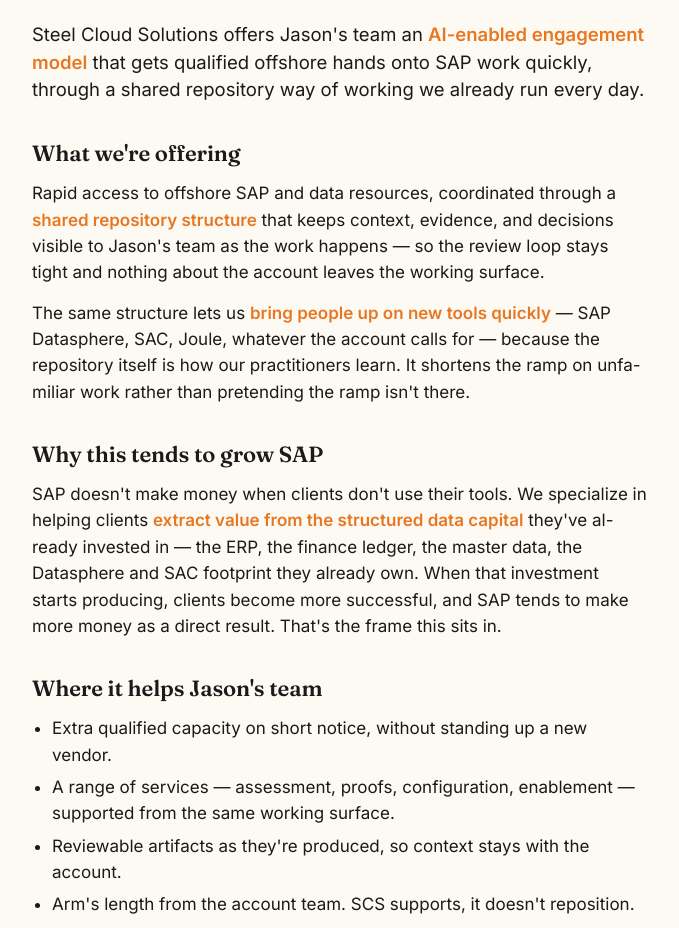
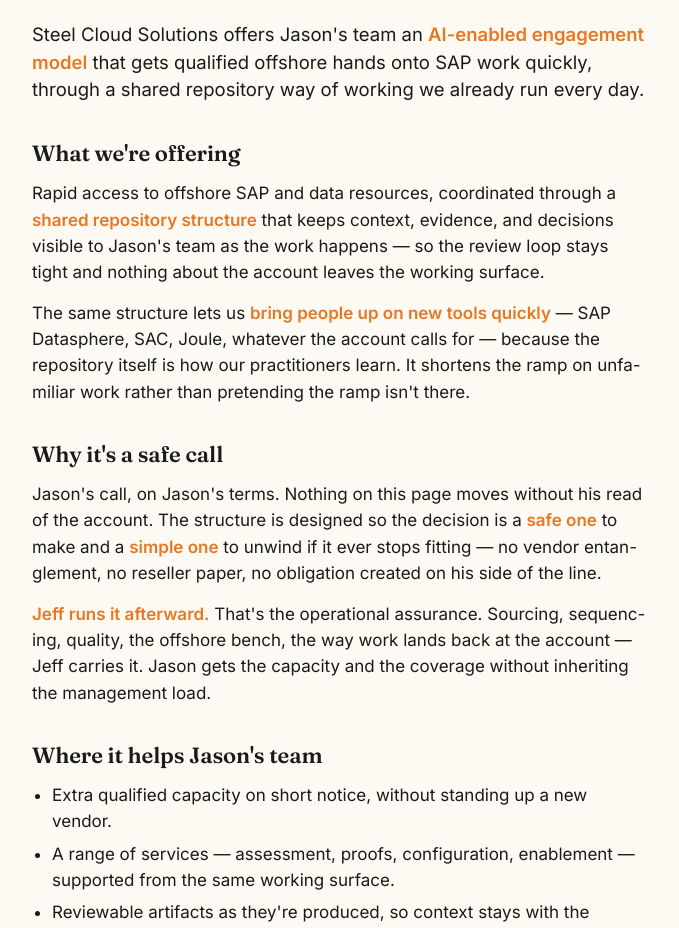
Before and after one commit to EVEglyphDesign/scs-sap-gtm, a plain HTML site: page docs/index.html in a window 1280 px wide. Shown: the part 169-1097 px from the top of the page, without its empty margins (300-979 px from the left). Drawn offline with Linux system fonts and the light colour scheme.

Commit message:
reframe middle beat around Jason: safe call, Jeff runs it afterward

```diff
--- a/docs/index.html
+++ b/docs/index.html
@@ -80,14 +80,19 @@
     unfamiliar work rather than pretending the ramp isn't there.
   </p>
 
-  <h2>Why this tends to grow SAP</h2>
+  <h2>Why it's a safe call</h2>
   <p>
-    SAP doesn't make money when clients don't use their tools. We specialize in helping
-    clients <span class="accent">extract value from the structured data capital</span>
-    they've already invested in — the ERP, the finance ledger, the master data, the
-    Datasphere and SAC footprint they already own. When that investment starts producing,
-    clients become more successful, and SAP tends to make more money as a direct result.
-    That's the frame this sits in.
+    Jason's call, on Jason's terms. Nothing on this page moves without his read of the
+    account. The structure is designed so the decision is a <span class="accent">safe
+    one</span> to make and a <span class="accent">simple one</span> to unwind if it ever
+    stops fitting — no vendor entanglement, no reseller paper, no obligation created
+    on his side of the line.
+  </p>
+  <p>
+    <span class="accent">Jeff runs it afterward.</span> That's the operational assurance.
+    Sourcing, sequencing, quality, the offshore bench, the way work lands back at the
+    account — Jeff carries it. Jason gets the capacity and the coverage without
+    inheriting the management load.
   </p>
 
   <h2>Where it helps Jason's team</h2>
```
